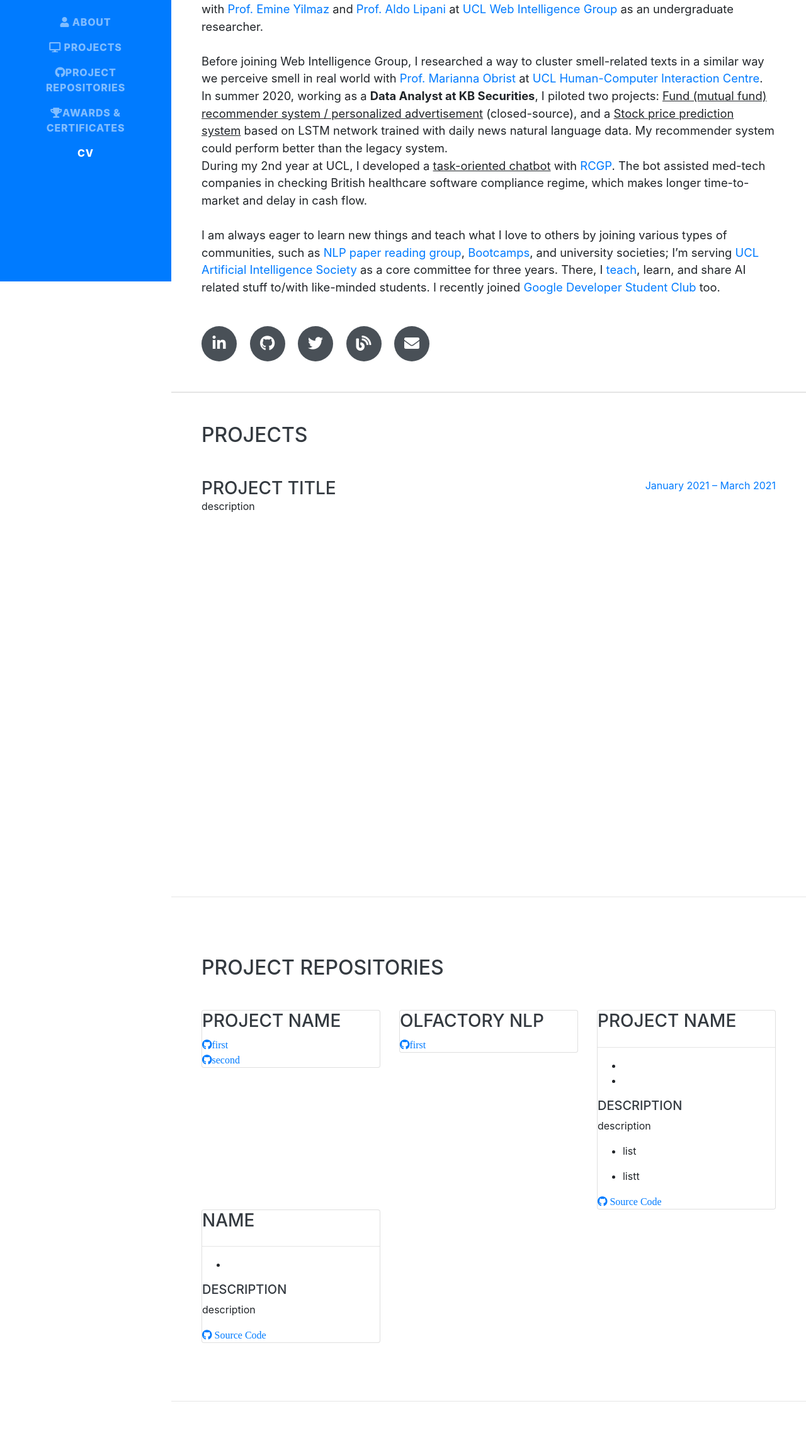
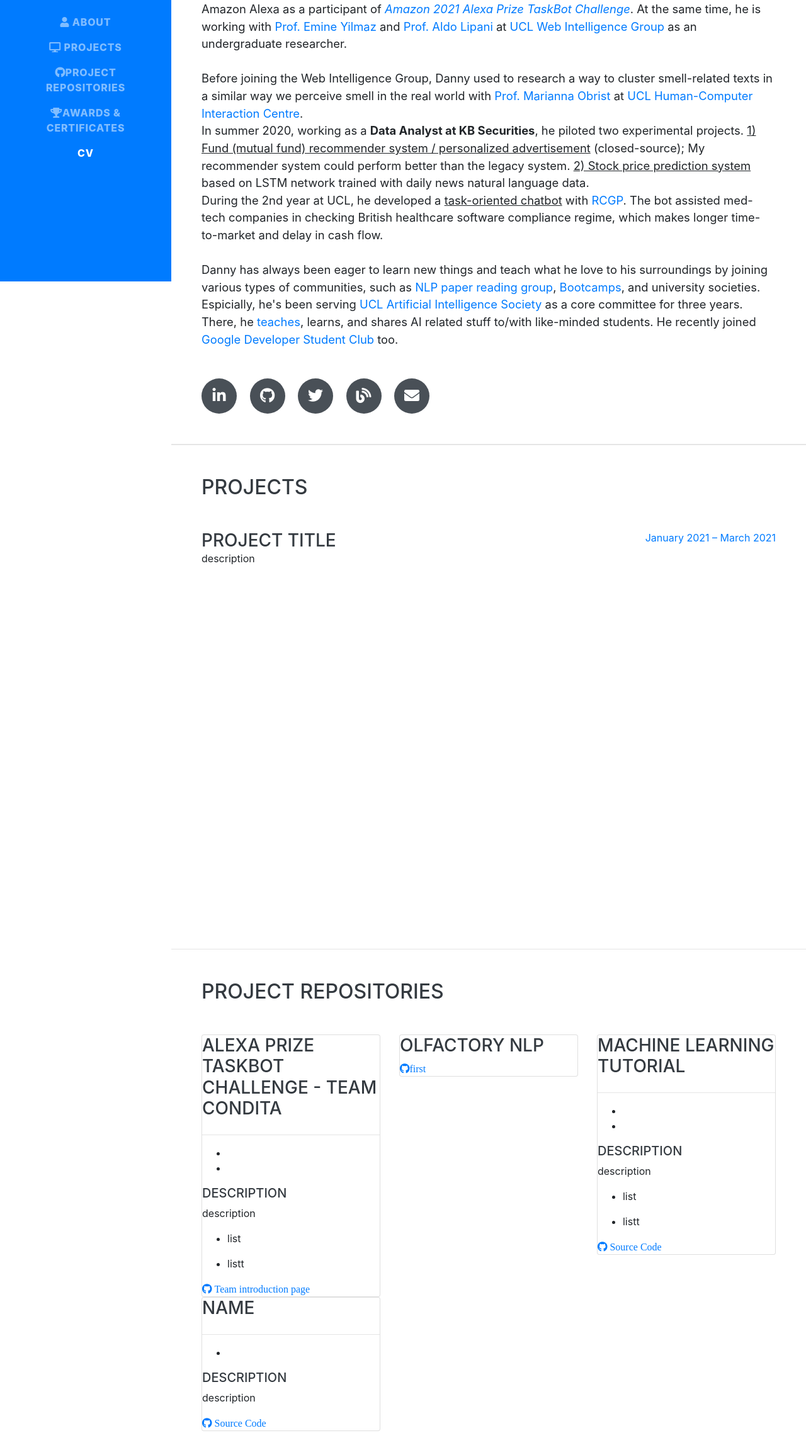
Before and after one commit to kimdanny/portfolio, a website with bundled scripts: page index.html in a window 1280 px wide. Shown: the part 353-2629 px from the top of the page at 63% size. Built offline with nearby package versions, Linux system fonts and the light colour scheme; files whose address does not match are found by name; a web font is replaced by a local one.

Commit message:
update intro

```diff
--- a/index.html
+++ b/index.html
@@ -71,45 +71,47 @@
         <h1 class="mb-0">
           <span class="text-primary">Danny</span> ToEun <span class="text-primary">Kim</span>
         </h1>
-        <div class="subheading mb-5">MEng Computer Science @ UCL (University College London)
+        <div class="subheading mb-5">M.Eng. Computer Science @ UCL (University College London)
           <br>
           Email: <a href="mailto:dannykim153@gmail.com">dannykim153@gmail.com</a>
         </div>
         <p class="lead mb-5">
-          I’m a final year <strong>M.Eng. Computer Science</strong> student at UCL.
-          I am particularly into <strong>NLP, knowledge representation, Information Retrieval, and Conversational AI</strong>, including various other applications of Machine/Deep Learning.
+          Danny ToEun Kim is a final year <strong>M.Eng. Computer Science</strong> student at UCL. <br>
+          <u>His research aims at finding ways to encode human knowledge in (language) models and make it retrievable by question-answering and conversational systems;</u>
+          specific keywords are:
+          <strong>NLP, knowledge representation, Information Retrieval, Conversational AI, ML/DL</strong>.
           <br>
-          Currently, I’m focusing on developing a task-oriented dialogue system that is to be deployed on Amazon Alexa as a participant of <a href="https://developer.amazon.com/alexaprize" target="_blank"><i>Amazon 2021 Alexa Prize TaskBot Challenge</i></a>.
-          At the same time, I am working with
+          Currently he is focusing on developing a task-oriented dialogue system that is to be deployed on Amazon Alexa as a participant of <a href="https://developer.amazon.com/alexaprize" target="_blank"><i>Amazon 2021 Alexa Prize TaskBot Challenge</i></a>.
+          At the same time, he is working with
           <a href="https://sites.google.com/site/emineyilmaz/" target="_blank">Prof. Emine Yilmaz</a> and
           <a href="https://aldolipani.com" target="_blank">Prof. Aldo Lipani</a>
           at <a href="http://wi.cs.ucl.ac.uk" target="_blank">UCL Web Intelligence Group</a> as an undergraduate researcher.
           <br><br>
 
-          Before joining Web Intelligence Group,
-            I researched a way to cluster smell-related texts in a similar way we perceive smell in real world
+          Before joining the Web Intelligence Group,
+            Danny used to research a way to cluster smell-related texts in a similar way we perceive smell in the real world
             with <a href="https://uclic.ucl.ac.uk/people/marianna-obrist" target="_blank">Prof. Marianna Obrist</a>
             at <a href="https://uclic.ucl.ac.uk" target="_blank">UCL Human-Computer Interaction Centre</a>.
           <br>
           In summer 2020, working as a <strong>Data Analyst at KB Securities</strong>,
-          I piloted two projects:
-            <u>Fund (mutual fund) recommender system / personalized advertisement</u> (closed-source),
-            and a <u>Stock price prediction system</u> based on LSTM network trained with daily news natural language data.
-            My recommender system could perform better than the legacy system.
+          he piloted two experimental projects.
+            <u>1) Fund (mutual fund) recommender system / personalized advertisement</u> (closed-source);
+              My recommender system could perform better than the legacy system.
+            <u>2) Stock price prediction system</u> based on LSTM network trained with daily news natural language data.
           <br>
-          During my 2nd year at UCL, I developed a <u>task-oriented chatbot</u> with
+          During the 2nd year at UCL, he developed a <u>task-oriented chatbot</u> with
           <a href="https://www.rcgp.org.uk" target="_blank">RCGP</a>.
           The bot assisted med-tech companies in checking British healthcare software compliance regime, which makes longer time-to-market and delay in cash flow.
           <br><br>
 
-          I am always eager to learn new things and teach what I love to others by joining various types of communities,
+          Danny has always been eager to learn new things and teach what he love to his surroundings by joining various types of communities,
           such as <a href="https://github.com/jiphyeonjeon" target="_blank">NLP paper reading group</a>,
           <a href="https://developers-kr.googleblog.com/2020/09/mlbootcamp_11.html" target="_blank">Bootcamps</a>, and
-          university societies;
-          I’m serving <a href="https://github.com/UCLAIS">UCL Artificial Intelligence Society</a> as a core committee for three years.
-          There, I <a href="https://github.com/UCLAIS/Machine-Learning-Tutorials" target="_blank">teach</a>,
-          learn, and share AI related stuff to/with like-minded students.
-          I recently joined <a href="https://gdsc.community.dev/university-college-london/">Google Developer Student Club</a> too.
+          university societies.
+          Espicially, he's been serving <a href="https://github.com/UCLAIS">UCL Artificial Intelligence Society</a> as a core committee for three years.
+          There, he <a href="https://github.com/UCLAIS/Machine-Learning-Tutorials" target="_blank">teaches</a>,
+          learns, and shares AI related stuff to/with like-minded students.
+          He recently joined <a href="https://gdsc.community.dev/university-college-london/">Google Developer Student Club</a> too.
         </p>
         <div class="social-icons">
           <a href="https://www.linkedin.com/in/danny-toeun-kim/" class="linkedin" target="_blank"><i class="fab fa-linkedin-in"></i></a>
@@ -198,14 +200,33 @@
         <h2 class="mb-5">Project Repositories</h2>
         <div class="row">
 
+          <!-- Alexa Prize -->
           <div class="col-lg-4 col-sm-12">
             <div class="card">
-              <h3 class="projectName">Project name</h3>
-              <a href="https://github.com/kimdanny" target="_blank"><i class="fab fa-github">first</i></a>
-              <a href="https://github.com/kimdanny" target="_blank"><i class="fab fa-github">second</i></a>
+              <h3 class="projectName">Alexa Prize TaskBot Challenge - Team Condita</h3>
+              <hr>
+              <ul class="bxslider">
+                <li><img src="img/XXX.png" alt=""/></li>
+                <li><img src="img/YYY.PNG" alt=""/></li>
+              </ul>
+
+              <div class="projectDesc">
+                  <h5 class="projectName">Description</h5>
+                  <p>
+                    description
+                  </p>
+                  <ul>
+                    <li>list</li>
+                  </ul>
+                  <ul>
+                    <li>listt</li>
+                  </ul>
+                  <a href="https://developer.amazon.com/alexaprize/challenges/current-challenge/taskbot/teams/condita" target="_blank"><i class="fab fa-github"> Team introduction page</i></a>
+              </div>
             </div>
           </div>
 
+          <!-- Olfactory -->
           <div class="col-lg-4 col-sm-12">
             <div class="card">
               <h3 class="projectName">Olfactory NLP</h3>
@@ -213,9 +234,10 @@
             </div>
           </div>
 
+          <!-- ML Tutorials -->
           <div class="col-lg-4 col-sm-12">
             <div class="card">
-              <h3 class="projectName">Project name</h3>
+              <h3 class="projectName">Machine Learning Tutorial</h3>
               <hr>
               <ul class="bxslider">
                 <li><img src="img/XXX.png" alt=""/></li>
@@ -240,7 +262,7 @@
 
 
 
-
+          <!-- Fund Recommender  -->
           <div class="col-lg-4 col-sm-12">
             <div class="card">
               <h3 class="projectName">Name</h3>
```
